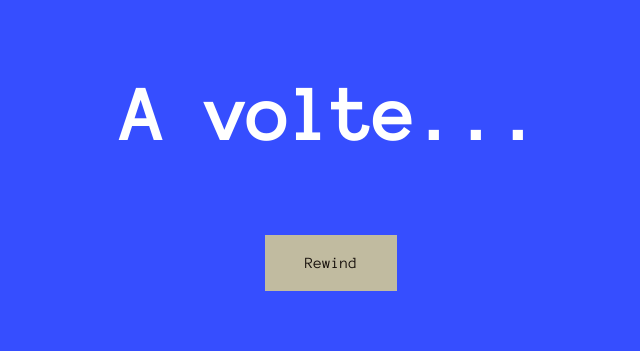
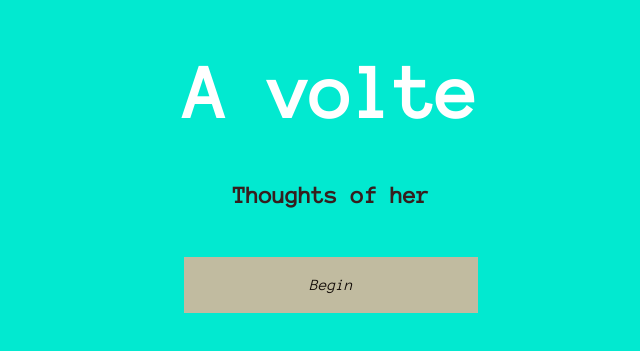
Before and after one commit to forgoroe/AVProject, a website built with webpack: page src/index.html in a window 1280 px wide. Shown: the part 265-616 px from the top of the page, without its empty margins (309-949 px from the left). Built offline with nearby package versions, Linux system fonts and the light colour scheme.

Commit message:
minor adjustments

```diff
--- a/package.json
+++ b/package.json
@@ -5,8 +5,8 @@
   "main": "main.js",
  "scripts": {
     "start": "npm run build",
-    "build": "webpack -d && cp src/index.html dist/index.html && webpack-dev-server --content-base src/ --inline --hot",
-    "build:prod": "webpack -p && cp src/index.html dist/index.html"
+    "build": "webpack -d && cp src/index.html dist/index.html && cp src/style.css dist/style.css && webpack-dev-server --content-base src/ --inline --hot",
+    "build:prod": "webpack -p && cp src/index.html dist/index.html && cp src/style.css dist/style.css"
   },
   "dependencies": {
     "babel-core": "^6.23.1"
--- a/src/index.html
+++ b/src/index.html
@@ -9,8 +9,13 @@
 
 </head>
 <body>
+
+<div class="intro">
 	<h1 id="aVolte"></h1>
-	<div class="button">Rewind</div>
-	<script src="/app/bundle.js"></script>
+	<h2 id="subtitle">Thoughts of her</h2>
+	<div class="button"><i>Begin</i></div>
+</div>
+
+<script src="/app/bundle.js"></script>
 </body>
 </html>
--- a/src/main.js
+++ b/src/main.js
@@ -16,13 +16,13 @@ var intro = {
   },
 
   bindEvents: function(){
-    this.btn.addEventListener('click', this.animateIntro.bind(this));
+   // this.btn.addEventListener('click', this.animateIntro.bind(this));
   },
 
   animateIntro: function(){
-      var str = "A volte..."
+      var str = "A volte"
 
-      var delay = 6;
+      var delay = 8;
       var count = randomPhraseCreator.getShortestPhraseLength()*2;
 
       this.btn.classList.remove('show');
@@ -40,16 +40,17 @@ var intro = {
           count--;
           if(count === -1) {
             clearInterval(gen);
-            intro.render();
+            intro.el.removeAttribute('data-before');
+            intro.el.removeAttribute('data-after');
+            intro.btn.classList.add('show');
           }
         }
       }, 180);
   },
 
   render: function(){
-    this.el.removeAttribute('data-before');
-    this.el.removeAttribute('data-after');
-    this.btn.classList.add('show');
+
+
   }
 
 };
--- a/src/scripts/randomPhraseCreator.js
+++ b/src/scripts/randomPhraseCreator.js
@@ -2,7 +2,7 @@ export var randomPhraseCreator = (function(){
 
   var words = ("Dolce volto, occhi, sorriso, capelli soffici, adorabile, "+
          "bella, attraente, piccola, sicurezza, una vita condivisa, parlare, "+
-         "risate, affetto, mano nella mano, abbraccio di 5 minuti, stima, speranza, "+
+         "risate, affetto, mano nella mano, abbraccio di cinque minuti, stima, speranza, "+
          "fiducia contagiosa, mistero, voglia di vivere, conoscere ancora, tutta da vivere....");
 
   var amountOfPhrases = 3;
@@ -36,6 +36,10 @@ export var randomPhraseCreator = (function(){
     return shortest.length;
   };
 
+  function getDictionary(){
+    return dictionary;
+  }
+
   function getRandomPhrase(){
     var randomPhrase = _randomPhraseCreator(dictionary, amountOfPhrases);
     return randomPhrase.trim();
@@ -47,8 +51,8 @@ export var randomPhraseCreator = (function(){
 
   return {
     getRandomPhrase: getRandomPhrase,
-    getShortestPhraseLength: getShortestPhraseLength
-
+    getShortestPhraseLength: getShortestPhraseLength,
+    getDictionary: getDictionary
   }
 
 })();
--- a/src/style.css
+++ b/src/style.css
@@ -6,7 +6,8 @@ body {
   height: 100vh;
   font-family: 'Anonymous Pro', monospace;
   text-align: center;
-  background-color: #364EFF;
+  background-color: #02E9D0;
+  -webkit-animation: colorChange 5s;
 }
 
 h1 {
@@ -16,12 +17,18 @@ h1 {
 h1:before {
   content: attr(data-before);
   word-break: break-all;
-  opacity: 0.5;
+  opacity: 0.4;
 }
 h1:after {
   content: attr(data-after);
   word-break: break-all;
-  opacity: 0.5;
+  opacity: 0.4;
+}
+
+#subtitle{
+  color: #361E1E;
+  opacity: 1;
+    animation: fadeIn 5s linear;
 }
 
 .button {
@@ -36,5 +43,18 @@ h1:after {
 }
 .button.show {
   opacity: 1;
+   animation: fadeIn 1s linear;
   transform: translate3d(0, 30px, 0);
 }
+
+@keyframes colorChange{
+  from {background-color: #001BDE;}
+  to {background-color: #02E9D0;}
+}
+
+@keyframes fadeIn{
+  0%,75% { opacity: 0 }
+  100% { opacity: 1 }
+}
+
+/*TEST MACCARONI*/
```
